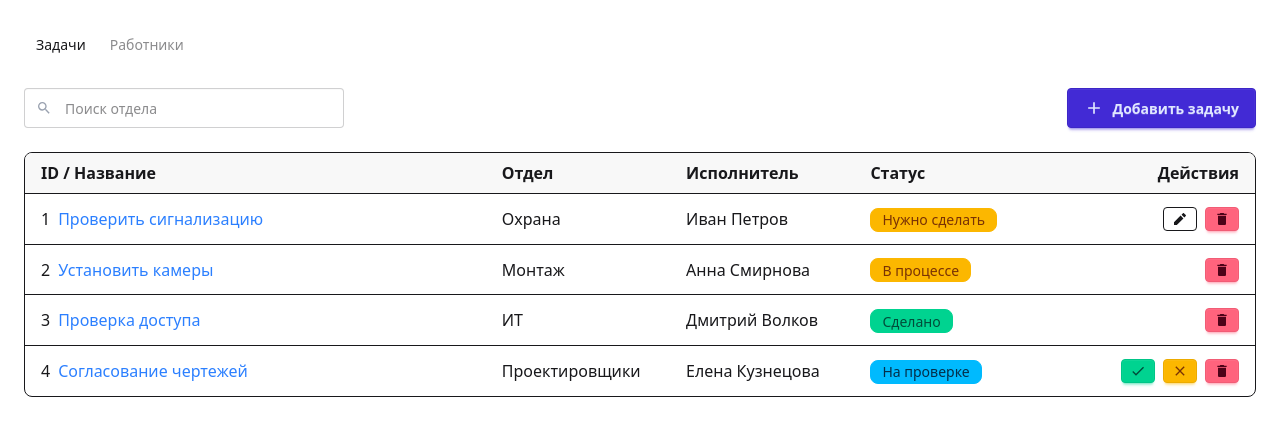
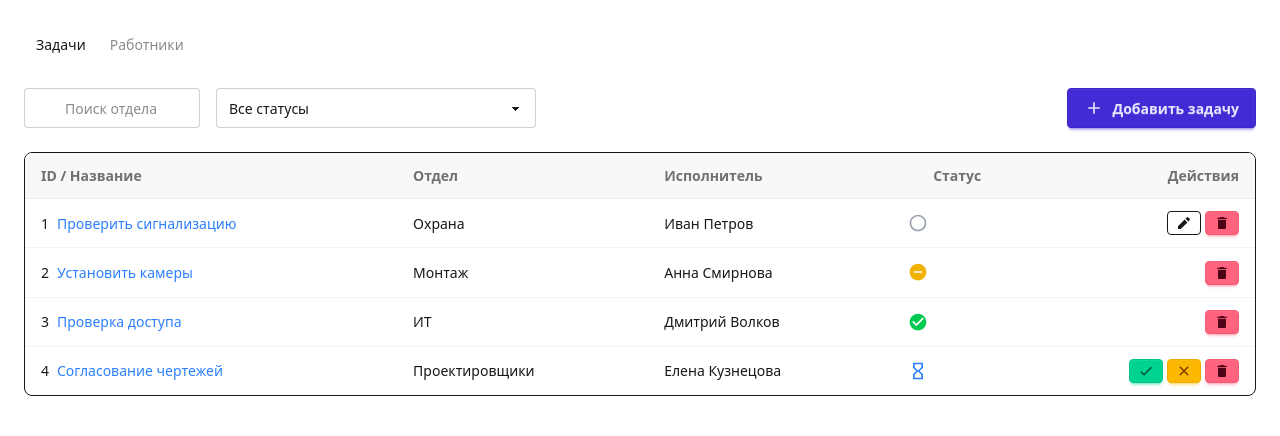
Before and after one commit to IvanSobolev/KodInternship2025.Frontend, a React (Vite) app: page / in a window 1280 px wide. Shown: the top 436 px of the page. Built offline with nearby package versions, Linux system fonts and the light colour scheme.

Commit message:
feat: Added time and filtering

```diff
--- a/package.json
+++ b/package.json
@@ -11,6 +11,7 @@
   },
   "dependencies": {
     "@tailwindcss/vite": "^4.1.6",
+    "date-fns": "^4.1.0",
     "framer-motion": "^12.11.3",
     "react": "^19.1.0",
     "react-dom": "^19.1.0",
--- a/src/App.tsx
+++ b/src/App.tsx
@@ -1,5 +1,17 @@
+// src/App.js
 import { useTaskManager } from "./hooks/useTaskManager";
-import { MdAdd, MdClose, MdSearch, MdCheck, MdDelete } from 'react-icons/md';
+import { format } from 'date-fns';
+import {
+  MdAdd,
+  MdSearch,
+  MdCheck,
+  MdDelete,
+  MdClose,
+  MdCheckCircle,
+  MdHourglassEmpty,
+  MdOutlineRemoveCircle,
+  MdRadioButtonUnchecked
+} from 'react-icons/md';
 import { RiPencilFill } from 'react-icons/ri';
 import { AnimatePresence, motion } from 'framer-motion';
 
@@ -7,7 +19,16 @@ export default function App() {
   const {
     tab,
     setTab,
+
+    // для таблицы и фильтров
     filteredTasks,
+    filterStatus,
+    setFilterStatus,
+    filterDepartment,
+    setFilterDepartment,
+
+    // для работы с задачами
+    tasks,
     newTask,
     setNewTask,
     showTaskModal,
@@ -15,42 +36,71 @@ export default function App() {
     addTask,
     updateTaskStatus,
     removeTask,
+    editingTaskId,
+    setEditingTaskId,
+
+    // для просмотра одной задачи
+    selectedTask,
+    setSelectedTask,
+
+    // для работников
     workers,
     newWorker,
     setNewWorker,
     showWorkerModal,
     setShowWorkerModal,
     addWorker,
-    filterDepartment,
-    setFilterDepartment,
-    editingTaskId,
-    setEditingTaskId,
-    selectedTask,
-    setSelectedTask
   } = useTaskManager();
+
+  const statuses = ['Нужно сделать', 'В процессе', 'На проверке', 'Сделано'];
+
+  // для вывода даты при редактировании
+  const editTask = editingTaskId != null
+    ? tasks.find(t => t.id === editingTaskId)
+    : null;
+
+  const animationProps = {
+    initial: { opacity: 0, x: -30, scale: 0.98 },
+    animate: { opacity: 1, x: 0, scale: 1 },
+    exit:    { opacity: 0, x: 30, scale: 0.98 },
+    transition: { duration: 0.4 }
+  };
+
+  const animationPropsWorkers = {
+    initial: { opacity: 0, x: 10 },
+    animate: { opacity: 1, x: 0 },
+    exit:    { opacity: 0, x: -10 },
+    transition: { duration: 0.3 }
+  };
 
   return (
     <div className="p-6 max-w-7xl mx-auto">
+      {/* Вкладки */}
       <div role="tablist" className="tabs tabs-boxed mb-6">
-        <a role="tab" className={`tab ${tab === 'tasks' ? 'tab-active' : ''}`} onClick={() => setTab('tasks')}>Задачи</a>
-        <a role="tab" className={`tab ${tab === 'workers' ? 'tab-active' : ''}`} onClick={() => setTab('workers')}>Работники</a>
+        <a
+          role="tab"
+          className={`tab ${tab === 'tasks' ? 'tab-active' : ''}`}
+          onClick={() => setTab('tasks')}
+        >
+          Задачи
+        </a>
+        <a
+          role="tab"
+          className={`tab ${tab === 'workers' ? 'tab-active' : ''}`}
+          onClick={() => setTab('workers')}
+        >
+          Работники
+        </a>
       </div>
 
       <AnimatePresence mode="wait">
+        {/* --- Задачи --- */}
         {tab === 'tasks' && (
-          <motion.div
-            key="tasks"
-            initial={{ opacity: 0, x: -30, scale: 0.98 }}
-            animate={{ opacity: 1, x: 0, scale: 1 }}
-            exit={{ opacity: 0, x: 30, scale: 0.98 }}
-            transition={{
-              duration: 0.4,
-              ease: [0.25, 0.1, 0.25, 1]
-            }}
-          >
+          <motion.div key="tasks" {...animationProps}>
             <div className="flex flex-col sm:flex-row sm:justify-between sm:items-center gap-4 mb-6">
-              <div className="relative z-0 w-full sm:max-w-xs">
-                <MdSearch className="absolute left-3 top-1/2 -translate-y-1/2 text-gray-400 pointer-events-none z-10" />
+              <div className="flex gap-4 w-full sm:max-w-lg">
+                <div className="relative flex-1">
+                  <MdSearch className="absolute left-3 top-1/2 -translate-y-1/2 text-gray-400" />
                   <input
                     type="text"
                     className="input input-bordered pl-10 w-full"
@@ -59,23 +109,44 @@ export default function App() {
                     onChange={e => setFilterDepartment(e.target.value)}
                   />
                 </div>
-              <button className="btn btn-primary flex items-center justify-center gap-2 w-full sm:w-auto" onClick={() => { setNewTask({ name: '', text: '', department: '', assignee: '' }); setEditingTaskId(null); setShowTaskModal(true); }}>
+                <select
+                  className="select select-bordered"
+                  value={filterStatus}
+                  onChange={e => setFilterStatus(e.target.value)}
+                >
+                  <option value="">Все статусы</option>
+                  {statuses.map(s => (
+                    <option key={s} value={s}>{s}</option>
+                  ))}
+                </select>
+              </div>
+              <button
+                className="btn btn-primary flex items-center gap-2 w-full sm:w-auto"
+                onClick={() => {
+                  setNewTask({ name: '', text: '', department: '', assignee: '', status: 'Нужно сделать' });
+                  setEditingTaskId(null);
+                  setShowTaskModal(true);
+                }}
+              >
                 <MdAdd size={20} /> <span className="hidden sm:inline">Добавить задачу</span>
               </button>
             </div>
 
-            <div className="flex flex-col border rounded-lg overflow-hidden">
-              <div className="flex bg-base-200 font-semibold px-4 py-2">
-                <div className="w-5/12">ID / Название</div>
-                <div className="w-2/12">Отдел</div>
-                <div className="w-2/12">Исполнитель</div>
-                <div className="w-2/12">Статус</div>
-                <div className="w-2/12 text-right">Действия</div>
-              </div>
-
+            <div className="overflow-x-auto border rounded-lg">
+              <table className="table w-full">
+                <thead className="bg-base-200">
+                  <tr>
+                    <th>ID / Название</th>
+                    <th>Отдел</th>
+                    <th>Исполнитель</th>
+                    <th className="text-center">Статус</th>
+                    <th className="text-right">Действия</th>
+                  </tr>
+                </thead>
+                <tbody>
                   {filteredTasks.map(task => (
-                <div key={task.id} className="flex items-center border-t px-4 py-3 hover:bg-base-100 transition">
-                  <div className="w-5/12">
+                    <tr key={task.id} className="hover:bg-base-100">
+                      <td className="px-4 py-3">
                         <span className="mr-2">{task.id}</span>
                         <button
                           className="text-blue-500"
@@ -83,74 +154,114 @@ export default function App() {
                         >
                           {task.name}
                         </button>
-                  </div>
-                  <div className="w-2/12">{task.department}</div>
-                  <div className="w-2/12">{task.assignee || '-'}</div>
-                  <div className="w-2/12">
-                    <span className={`badge ${task.status === 'Сделано' ? 'badge-success' : task.status === 'На проверке' ? 'badge-info' : 'badge-warning'}`}>
-                      {task.status}
-                    </span>
-                  </div>
-                  <div className="w-2/12 flex justify-end gap-2 items-center flex-wrap">
+                      </td>
+                      <td className="px-4 py-3">{task.department}</td>
+                      <td className="px-4 py-3">{task.assignee || '-'}</td>
+                      <td className="px-4 py-3 text-center">
                         {task.status === 'Нужно сделать' && (
-                      <button className="btn btn-xs btn-outline" onClick={() => {
-                        setNewTask({ name: task.name, text: task.text, department: task.department, assignee: task.assignee });
+                          <MdRadioButtonUnchecked size={20} className="text-gray-400" />
+                        )}
+                        {task.status === 'В процессе' && (
+                          <MdOutlineRemoveCircle size={20} className="text-yellow-500" />
+                        )}
+                        {task.status === 'На проверке' && (
+                          <MdHourglassEmpty size={20} className="text-blue-500" />
+                        )}
+                        {task.status === 'Сделано' && (
+                          <MdCheckCircle size={20} className="text-green-500" />
+                        )}
+                      </td>
+                      <td className="px-4 py-3 text-right whitespace-nowrap">
+                        {task.status === 'Нужно сделать' && (
+                          <button
+                            className="btn btn-xs btn-outline mr-1"
+                            onClick={() => {
+                              setNewTask({
+                                name: task.name,
+                                text: task.text,
+                                department: task.department,
+                                assignee: task.assignee,
+                                status: task.status
+                              });
                               setEditingTaskId(task.id);
                               setShowTaskModal(true);
-                      }}>
+                            }}
+                          >
                             <RiPencilFill size={16} />
                           </button>
                         )}
                         {task.status === 'На проверке' && (
                           <>
-                        <button className="btn btn-xs btn-success" onClick={() => updateTaskStatus(task.id, 'Сделано')}>
+                            <button
+                              className="btn btn-xs btn-success mr-1"
+                              onClick={() => updateTaskStatus(task.id, 'Сделано')}
+                            >
                               <MdCheck size={16} />
                             </button>
-                        <button className="btn btn-xs btn-warning" onClick={() => updateTaskStatus(task.id, 'В процессе')}>
+                            <button
+                              className="btn btn-xs btn-warning mr-1"
+                              onClick={() => updateTaskStatus(task.id, 'В процессе')}
+                            >
                               <MdClose size={16} />
                             </button>
                           </>
                         )}
-                    <button className="btn btn-xs btn-error" onClick={() => removeTask(task.id)}>
+                        <button
+                          className="btn btn-xs btn-error"
+                          onClick={() => removeTask(task.id)}
+                        >
                           <MdDelete size={16} />
                         </button>
-                  </div>
-                </div>
+                      </td>
+                    </tr>
                   ))}
+                </tbody>
+              </table>
             </div>
           </motion.div>
         )}
 
+        {/* --- Работники --- */}
         {tab === 'workers' && (
-          <motion.div
-            key="workers"
-            initial={{ opacity: 0, x: 10 }}
-            animate={{ opacity: 1, x: 0 }}
-            exit={{ opacity: 0, x: -10 }}
-            transition={{ duration: 0.3 }}
+          <motion.div key="workers" {...animationPropsWorkers}>
+            <button
+              className="btn btn-primary mb-6 flex items-center gap-2 w-full sm:w-auto"
+              onClick={() => setShowWorkerModal(true)}
             >
-            <button className="btn btn-primary mb-6 flex items-center gap-2 w-full sm:w-auto" onClick={() => setShowWorkerModal(true)}>
               <MdAdd size={20} /> <span className="hidden sm:inline">Добавить работника</span>
             </button>
-
-            <div className="grid gap-4 sm:grid-cols-1 md:grid-cols-2 lg:grid-cols-3">
+            <div className="overflow-x-auto border rounded-lg">
+              <table className="table w-full">
+                <thead className="bg-base-200">
+                  <tr>
+                    <th>ID</th>
+                    <th>ФИО</th>
+                    <th>Telegram</th>
+                    <th>Отдел</th>
+                  </tr>
+                </thead>
+                <tbody>
                   {workers.map(w => (
-                <div key={w.id} className="card shadow-xl border border-gray-200 dark:border-gray-700 bg-base-100">
-                  <div className="card-body">
-                    <h2 className="card-title text-lg">{w.name}</h2>
-                    <p className="text-sm text-gray-400">@{w.telegram}</p>
-                    <div className="badge bg-[#605dff] mt-2">{w.department}</div>
-                  </div>
-                </div>
+                    <tr key={w.id} className="hover:bg-base-100">
+                      <td className="px-4 py-3">{w.id}</td>
+                      <td className="px-4 py-3">{w.name}</td>
+                      <td className="px-4 py-3">@{w.telegram}</td>
+                      <td className="px-4 py-3">{w.department}</td>
+                    </tr>
                   ))}
+                </tbody>
+              </table>
             </div>
           </motion.div>
         )}
       </AnimatePresence>
 
+      {/* --- Модалка создания/редактирования задачи --- */}
       <dialog className={`modal ${showTaskModal ? 'modal-open' : ''}`}>
         <div className="modal-box">
-          <h3 className="font-bold text-lg mb-4">{editingTaskId ? 'Редактировать задачу' : 'Новая задача'}</h3>
+          <h3 className="font-bold text-lg mb-2">
+            {editingTaskId ? 'Редактировать задачу' : 'Новая задача'}
+          </h3>
           <input
             className="input input-bordered w-full mb-2"
             placeholder="Название"
@@ -175,30 +286,51 @@ export default function App() {
             onChange={e => setNewTask({ ...newTask, assignee: e.target.value })}
           >
             <option value="">Выберите исполнителя</option>
-            {workers.map(worker => (
-              <option key={worker.id} value={worker.name}>{worker.name}</option>
+            {workers.map(w => (
+              <option key={w.id} value={w.name}>{w.name}</option>
             ))}
           </select>
+
+          {/* Даты создания/редактирования */}
+          {editTask && (
+            <p className="text-sm text-gray-500 mb-4">
+              Создано: {format(editTask.createdAt, 'dd.MM.yyyy HH:mm')}
+              {editTask.updatedAt && (
+                <> | Редактировано: {format(editTask.updatedAt, 'dd.MM.yyyy HH:mm')}</>
+              )}
+            </p>
+          )}
+
           <div className="modal-action">
             <button
               className="btn btn-outline"
               onClick={() => {
                 setShowTaskModal(false);
                 setEditingTaskId(null);
-                setNewTask({ name: '', text: '', department: '', assignee: '' });
+                setNewTask({ name: '', text: '', department: '', assignee: '', status: 'Нужно сделать' });
               }}
             >
               Отмена
             </button>
-            <button className="btn btn-primary" onClick={addTask}>Сохранить</button>
+            <button className="btn btn-primary" onClick={addTask}>
+              Сохранить
+            </button>
           </div>
         </div>
       </dialog>
 
+      {/* --- Модалка просмотра задачи --- */}
       <dialog className={`modal ${selectedTask ? 'modal-open' : ''}`}>
+        {selectedTask && (
           <div className="modal-box">
-          <h3 className="font-bold text-lg mb-4">{selectedTask?.name}</h3>
-          <p className="mb-4">{selectedTask?.text}</p>
+            <h3 className="font-bold text-lg mb-2">{selectedTask.name}</h3>
+            <p className="mb-2">{selectedTask.text}</p>
+            <p className="text-sm text-gray-500 mb-4">
+              Создано: {format(selectedTask.createdAt, 'dd.MM.yyyy HH:mm')}
+              {selectedTask.updatedAt && (
+                <> | Редактировано: {format(selectedTask.updatedAt, 'dd.MM.yyyy HH:mm')}</>
+              )}
+            </p>
             <div className="modal-action">
               <button
                 className="btn btn-outline"
@@ -208,8 +340,11 @@ export default function App() {
               </button>
             </div>
           </div>
+        )}
       </dialog>
 
+
+      {/* --- Модалка добавления работника --- */}
       <dialog className={`modal ${showWorkerModal ? 'modal-open' : ''}`}>
         <div className="modal-box">
           <h3 className="font-bold text-lg mb-4">Новый работник</h3>
@@ -232,8 +367,12 @@ export default function App() {
             onChange={e => setNewWorker({ ...newWorker, department: e.target.value })}
           />
           <div className="modal-action">
-            <button className="btn btn-outline" onClick={() => setShowWorkerModal(false)}>Отмена</button>
-            <button className="btn btn-primary" onClick={addWorker}>Сохранить</button>
+            <button className="btn btn-outline" onClick={() => setShowWorkerModal(false)}>
+              Отмена
+            </button>
+            <button className="btn btn-primary" onClick={addWorker}>
+              Сохранить
+            </button>
           </div>
         </div>
       </dialog>
--- a/src/hooks/useTaskManager.tsx
+++ b/src/hooks/useTaskManager.tsx
@@ -6,10 +6,46 @@ export const useTaskManager = () => {
   const [selectedTask, setSelectedTask] = useState(null);
 
   const [tasks, setTasks] = useState([
-    { id: 1, name: 'Проверить сигнализацию', text: 'Осмотреть панель в здании А', department: 'Охрана', assignee: 'Иван Петров', status: 'Нужно сделать' },
-    { id: 2, name: 'Установить камеры', text: 'Установка камеры в офисе 3', department: 'Монтаж', assignee: 'Анна Смирнова', status: 'В процессе' },
-    { id: 3, name: 'Проверка доступа', text: 'Тестирование системы доступа', department: 'ИТ', assignee: 'Дмитрий Волков', status: 'Сделано' },
-    { id: 4, name: 'Согласование чертежей', text: 'Отправить на утверждение', department: 'Проектировщики', assignee: 'Елена Кузнецова', status: 'На проверке' }
+    {
+      id: 1,
+      name: 'Проверить сигнализацию',
+      text: 'Осмотреть панель в здании А',
+      department: 'Охрана',
+      assignee: 'Иван Петров',
+      status: 'Нужно сделать',
+      createdAt: new Date('2025-01-10T10:00:00'),
+      updatedAt: null
+    },
+    {
+      id: 2,
+      name: 'Установить камеры',
+      text: 'Установка камеры в офисе 3',
+      department: 'Монтаж',
+      assignee: 'Анна Смирнова',
+      status: 'В процессе',
+      createdAt: new Date('2025-02-05T14:30:00'),
+      updatedAt: new Date('2025-02-06T09:15:00')
+    },
+    {
+      id: 3,
+      name: 'Проверка доступа',
+      text: 'Тестирование системы доступа',
+      department: 'ИТ',
+      assignee: 'Дмитрий Волков',
+      status: 'Сделано',
+      createdAt: new Date('2025-03-20T08:45:00'),
+      updatedAt: new Date('2025-03-22T16:00:00')
+    },
+    {
+      id: 4,
+      name: 'Согласование чертежей',
+      text: 'Отправить на утверждение',
+      department: 'Проектировщики',
+      assignee: 'Елена Кузнецова',
+      status: 'На проверке',
+      createdAt: new Date('2025-04-12T11:20:00'),
+      updatedAt: null
+    }
   ]);
 
   const [newTask, setNewTask] = useState({ name: '', text: '', department: '', assignee: '', status: 'Нужно сделать' });
@@ -17,10 +53,11 @@ export const useTaskManager = () => {
 
   const addTask = () => {
     if (!newTask.name || !newTask.department) return;
+    const now = new Date();
     if (editingTaskId) {
       setTasks(tasks.map(t =>
         t.id === editingTaskId
-          ? { ...t, name: newTask.name, text: newTask.text, department: newTask.department, assignee: newTask.assignee }
+          ? { ...t, name: newTask.name, text: newTask.text, department: newTask.department, assignee: newTask.assignee, updatedAt: now }
           : t
       ));
       setEditingTaskId(null);
@@ -31,15 +68,20 @@ export const useTaskManager = () => {
         text: newTask.text,
         department: newTask.department,
         assignee: newTask.assignee,
-        status: 'В процессе'
+        status: 'Нужно сделать',
+        createdAt: now,
+        updatedAt: null
       }]);
     }
-    setNewTask({ name: '', text: '', department: '', assignee: '' });
+    setNewTask({ name: '', text: '', department: '', assignee: '', status: 'Нужно сделать' });
     setShowTaskModal(false);
   };
 
   const updateTaskStatus = (id, status) => {
-    setTasks(tasks.map(t => t.id === id ? { ...t, status } : t));
+    const now = new Date();
+    setTasks(tasks.map(t =>
+      t.id === id ? { ...t, status, updatedAt: now } : t
+    ));
   };
 
   const removeTask = (id) => {
```
Also changed, not shown: 1 other file (tests, documents, lock files or other folders). Lines whose indentation alone changed are shown as unchanged.
